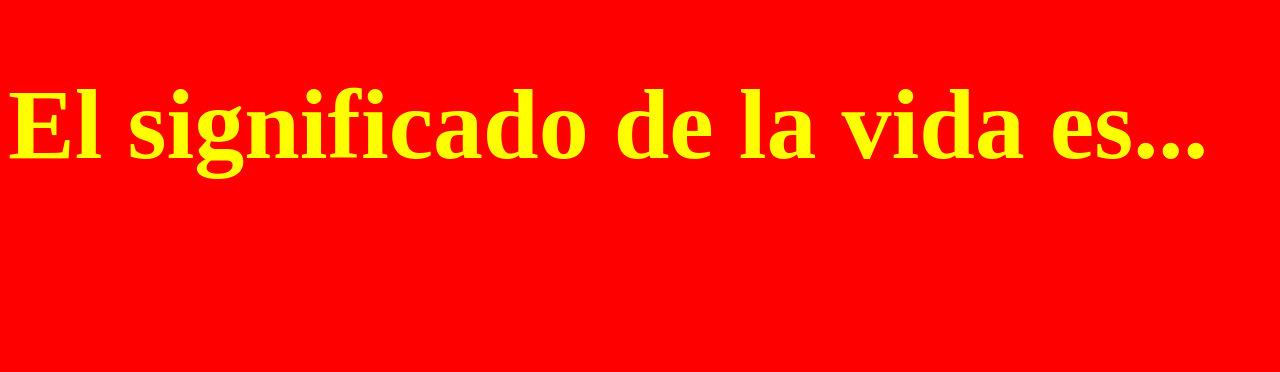
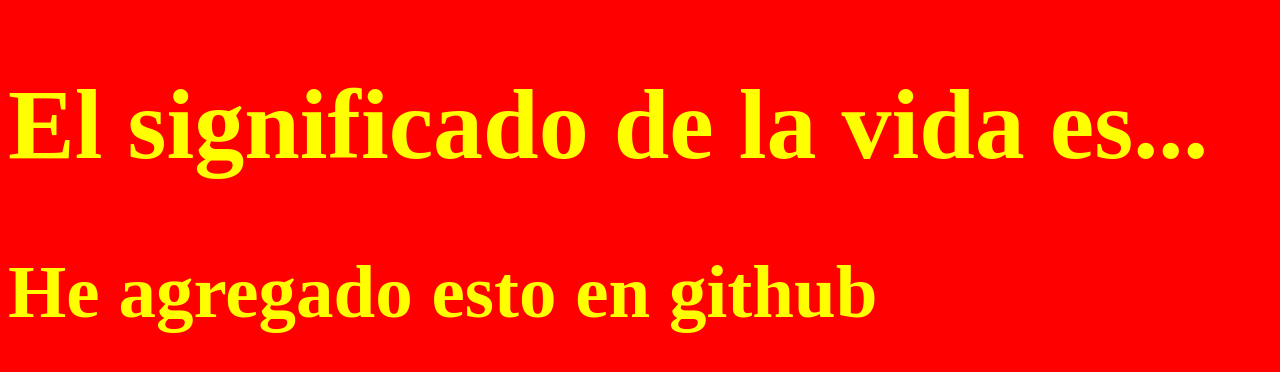
Before and after one commit to SergioHuauya/SubirRepositorioPrueba, a plain HTML site: page index.html in a window 1280 px wide. Drawn offline with Linux system fonts and the light colour scheme.

Commit message:
Update index.html

```diff
--- a/index.html
+++ b/index.html
@@ -9,5 +9,6 @@
 </head>
 <body>
     <h1>El significado de la vida es...</h1>
+    <h2>He agregado esto en github</h2>
 </body>
 </html>
```
